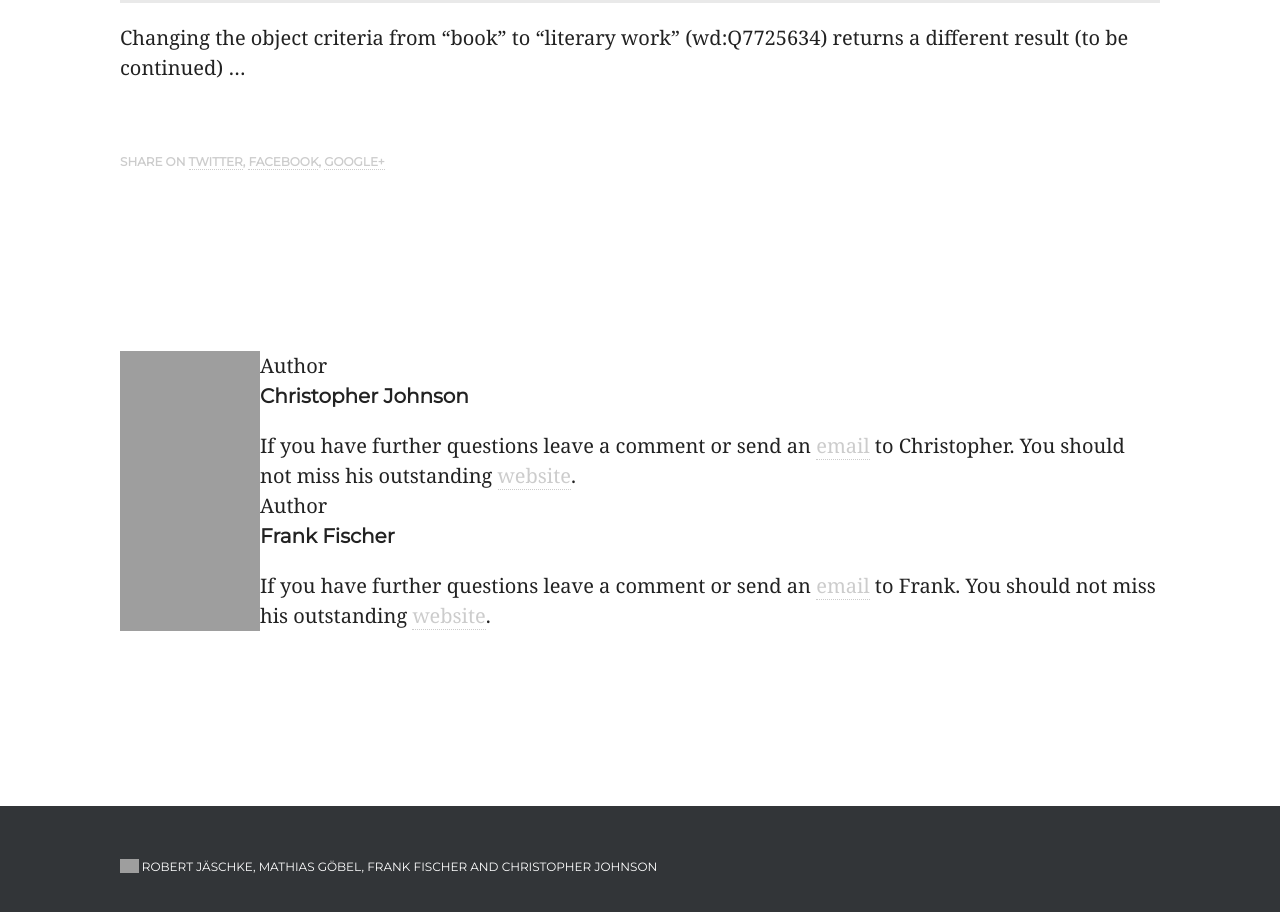
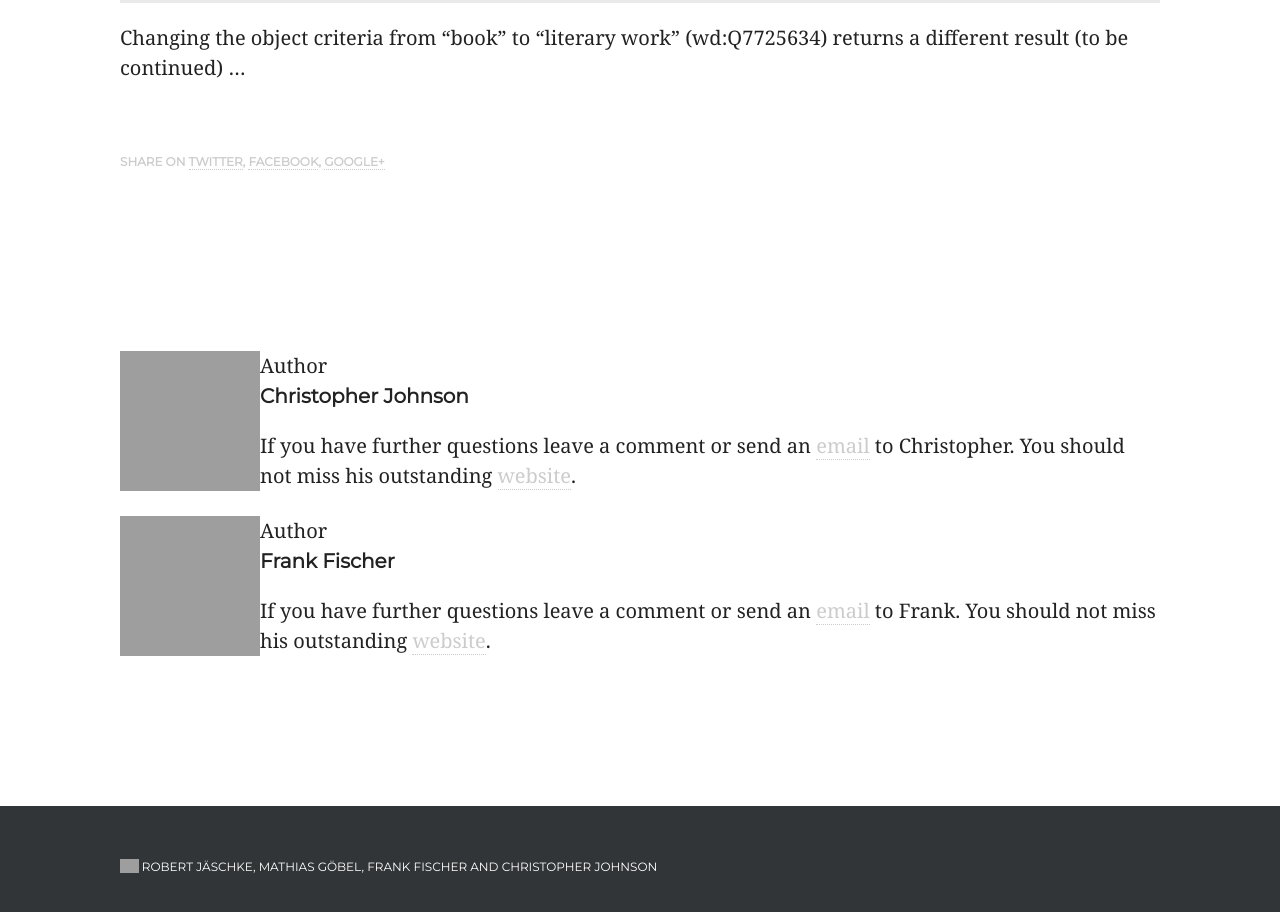
Before and after one commit to weltliteratur/blog, a Jekyll site: the page built from _posts/2016-02-18-Some-Preparations.markdown, in a window 1280 px wide. Shown: the part 839-1751 px from the top of the page. Built offline with Jekyll 4.4.1, drawn with Linux system fonts in a browser that asks for light colours; nearby versions of some CDN libraries; some web fonts are replaced; grey boxes are pictures that could not be loaded.

Commit message:
Update authors.html

```diff
--- a/_includes/authors.html
+++ b/_includes/authors.html
@@ -2,7 +2,7 @@
  <div class="wrapper">
 {% assign authors = page.author.size %}
 {% for author in page.author %}
-            <div class="author-info" {% if forloop.first != true %} style="margin-top: -7rem;" {% endif %}  >
+            <div class="author-info" {% if forloop.first != true %} {% endif %}  >
                     <section class="author">
                         {% assign author = site.authors[author] %}
 
```
